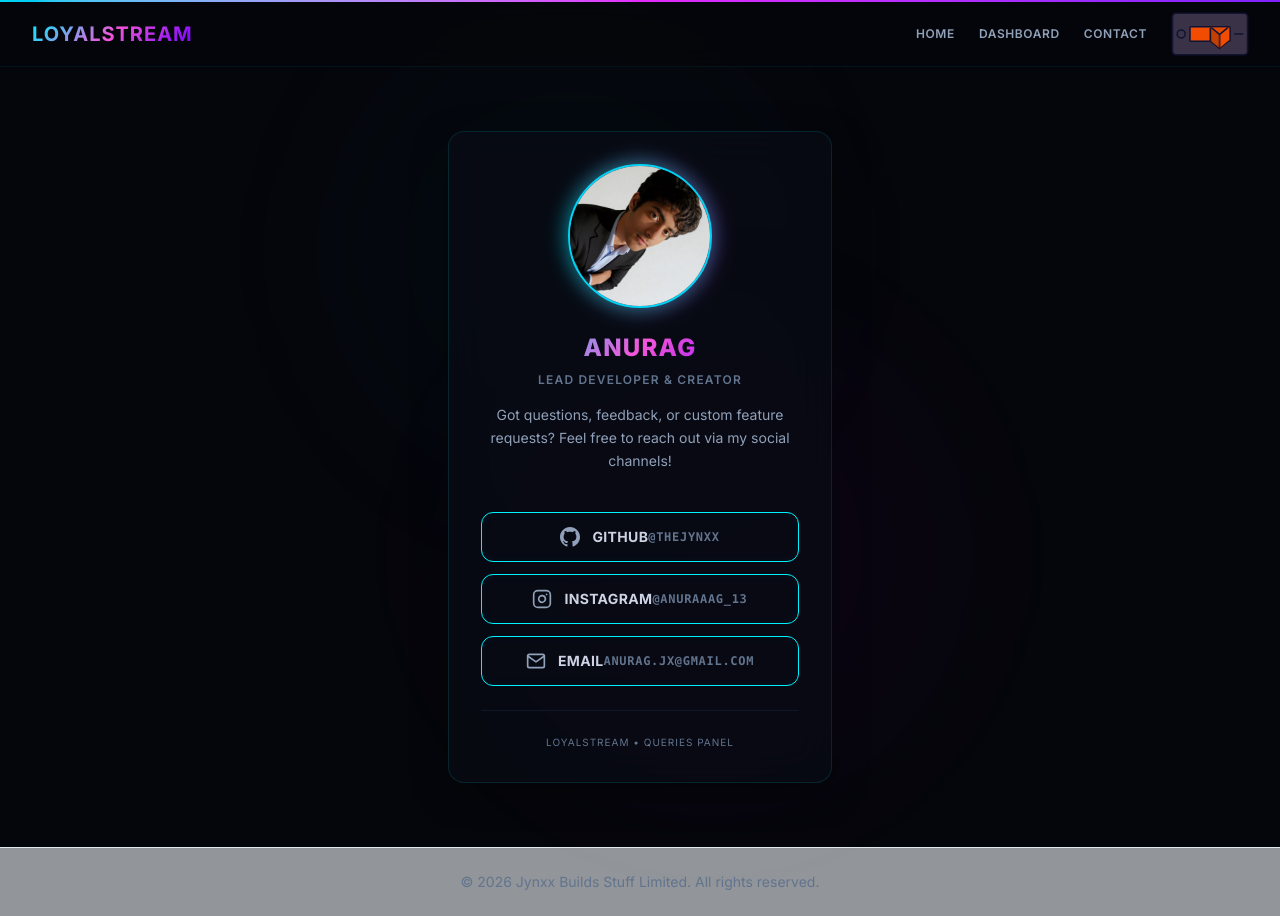
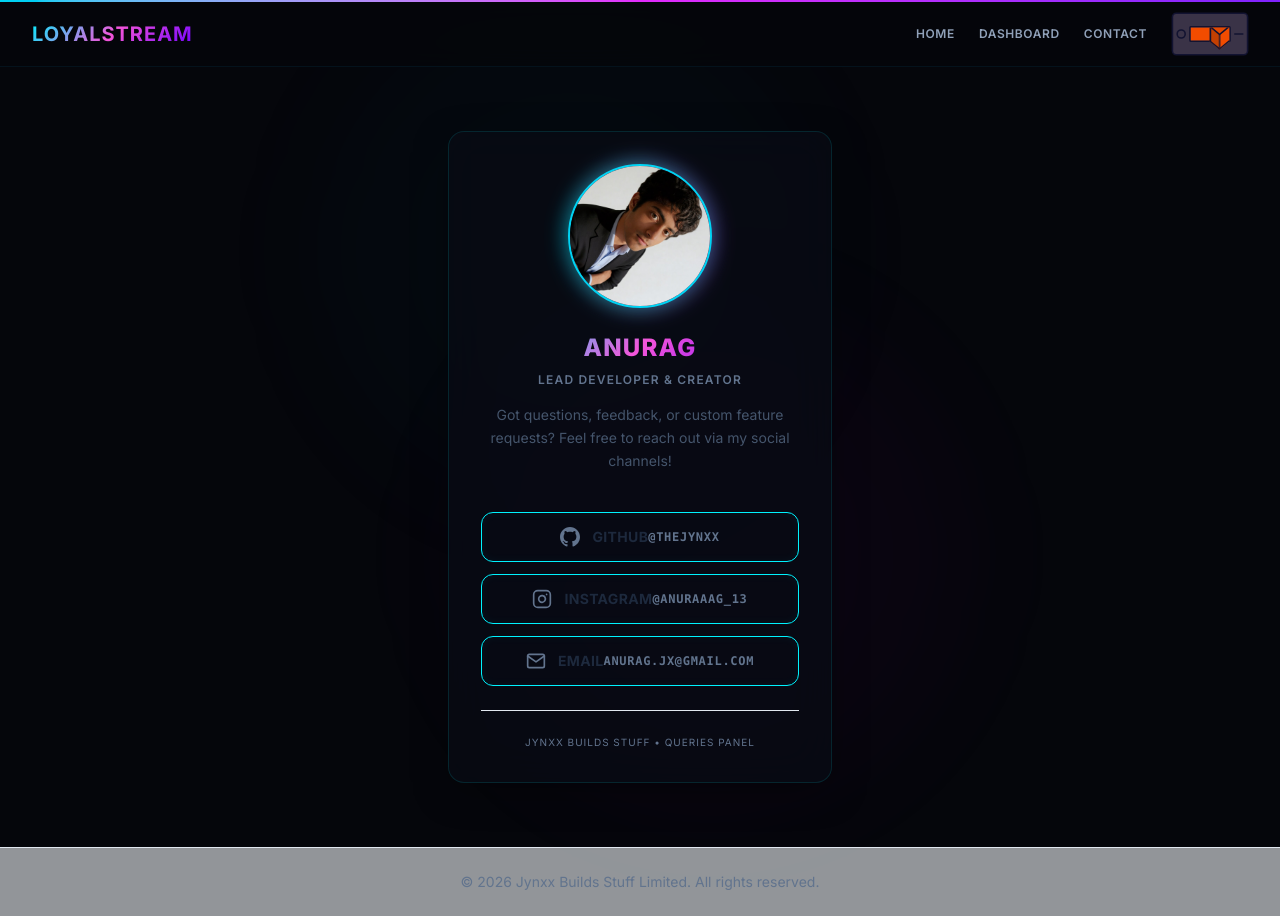
Before and after one commit to thejynxx/YT_leaderboard, a Next.js app: page /contact in a window 1280 px wide. Built offline with nearby package versions, Linux system fonts and the light colour scheme.

Commit message:
Fix gaming secondary button visibility in light mode and update footer panel tag to Jynxx Builds Stuff

```diff
--- a/src/app/contact/page.tsx
+++ b/src/app/contact/page.tsx
@@ -17,10 +17,10 @@ export default function ContactPage() {
           <h1 className="text-2xl font-extrabold tracking-wider font-display text-gradient-primary uppercase">
             Anurag
           </h1>
-          <p className="text-xs font-semibold text-slate-500 uppercase tracking-widest">
+          <p className="text-xs font-semibold text-slate-500 dark:text-slate-400 uppercase tracking-widest">
             Lead Developer & Creator
           </p>
-          <p className="text-sm text-slate-400 leading-relaxed pt-2">
+          <p className="text-sm text-slate-600 dark:text-slate-400 leading-relaxed pt-2">
             Got questions, feedback, or custom feature requests? Feel free to reach out via my social channels!
           </p>
         </div>
@@ -34,12 +34,12 @@ export default function ContactPage() {
             className="w-full py-3.5 px-5 rounded-xl transition-all duration-200 cursor-pointer gaming-btn-secondary flex items-center justify-between text-sm group"
           >
             <span className="flex items-center gap-3">
-              <svg className="w-5 h-5 fill-current text-slate-400 group-hover:text-white transition-colors" viewBox="0 0 24 24" xmlns="http://www.w3.org/2000/svg">
+              <svg className="w-5 h-5 fill-current text-slate-500 dark:text-slate-400 group-hover:text-slate-900 dark:group-hover:text-white transition-colors" viewBox="0 0 24 24" xmlns="http://www.w3.org/2000/svg">
                 <path d="M12 0c-6.626 0-12 5.373-12 12 0 5.302 3.438 9.8 8.207 11.387.599.111.793-.261.793-.577v-2.234c-3.338.726-4.033-1.416-4.033-1.416-.546-1.387-1.333-1.756-1.333-1.756-1.089-.745.083-.729.083-.729 1.205.084 1.839 1.237 1.839 1.237 1.07 1.834 2.807 1.304 3.492.997.107-.775.418-1.305.762-1.604-2.665-.305-5.467-1.334-5.467-5.931 0-1.311.469-2.381 1.236-3.221-.124-.303-.535-1.524.117-3.176 0 0 1.008-.322 3.301 1.23.957-.266 1.983-.399 3.003-.404 1.02.005 2.047.138 3.006.404 2.291-1.552 3.297-1.23 3.297-1.23.653 1.653.242 2.874.118 3.176.77.84 1.235 1.911 1.235 3.221 0 4.609-2.807 5.624-5.479 5.921.43.372.823 1.102.823 2.222v3.293c0 .319.192.694.801.576 4.765-1.589 8.199-6.086 8.199-11.386 0-6.627-5.373-12-12-12z"/>
               </svg>
-              <span className="font-bold tracking-wide">GITHUB</span>
+              <span className="font-bold tracking-wide text-slate-800 dark:text-slate-200 group-hover:text-slate-950 dark:group-hover:text-white">GITHUB</span>
             </span>
-            <span className="text-xs font-mono text-slate-500 group-hover:text-cyan-400 transition-colors">@thejynxx</span>
+            <span className="text-xs font-mono text-slate-500 dark:text-slate-400 group-hover:text-cyan-600 dark:group-hover:text-cyan-400 transition-colors">@thejynxx</span>
           </a>
 
           <a
@@ -49,14 +49,14 @@ export default function ContactPage() {
             className="w-full py-3.5 px-5 rounded-xl transition-all duration-200 cursor-pointer gaming-btn-secondary flex items-center justify-between text-sm group"
           >
             <span className="flex items-center gap-3">
-              <svg className="w-5 h-5 text-slate-400 group-hover:text-white stroke-current fill-none transition-colors" viewBox="0 0 24 24" strokeWidth="2" strokeLinecap="round" strokeLinejoin="round" xmlns="http://www.w3.org/2000/svg">
+              <svg className="w-5 h-5 text-slate-500 dark:text-slate-400 group-hover:text-slate-900 dark:group-hover:text-white stroke-current fill-none transition-colors" viewBox="0 0 24 24" strokeWidth="2" strokeLinecap="round" strokeLinejoin="round" xmlns="http://www.w3.org/2000/svg">
                 <rect x="2" y="2" width="20" height="20" rx="5" ry="5"/>
                 <path d="M16 11.37A4 4 0 1 1 12.63 8 4 4 0 0 1 16 11.37z"/>
                 <line x1="17.5" y1="6.5" x2="17.51" y2="6.5"/>
               </svg>
-              <span className="font-bold tracking-wide">INSTAGRAM</span>
+              <span className="font-bold tracking-wide text-slate-800 dark:text-slate-200 group-hover:text-slate-950 dark:group-hover:text-white">INSTAGRAM</span>
             </span>
-            <span className="text-xs font-mono text-slate-500 group-hover:text-fuchsia-400 transition-colors">@anuraaag_13</span>
+            <span className="text-xs font-mono text-slate-500 dark:text-slate-400 group-hover:text-fuchsia-600 dark:group-hover:text-fuchsia-400 transition-colors">@anuraaag_13</span>
           </a>
 
           <a
@@ -64,18 +64,18 @@ export default function ContactPage() {
             className="w-full py-3.5 px-5 rounded-xl transition-all duration-200 cursor-pointer gaming-btn-secondary flex items-center justify-between text-sm group"
           >
             <span className="flex items-center gap-3">
-              <svg className="w-5 h-5 text-slate-400 group-hover:text-white stroke-current fill-none transition-colors" viewBox="0 0 24 24" strokeWidth="2" strokeLinecap="round" strokeLinejoin="round" xmlns="http://www.w3.org/2000/svg">
+              <svg className="w-5 h-5 text-slate-500 dark:text-slate-400 group-hover:text-slate-900 dark:group-hover:text-white stroke-current fill-none transition-colors" viewBox="0 0 24 24" strokeWidth="2" strokeLinecap="round" strokeLinejoin="round" xmlns="http://www.w3.org/2000/svg">
                 <path d="M4 4h16c1.1 0 2 .9 2 2v12c0 1.1-.9 2-2 2H4c-1.1 0-2-.9-2-2V6c0-1.1.9-2 2-2z"/>
                 <polyline points="22,6 12,13 2,6"/>
               </svg>
-              <span className="font-bold tracking-wide">EMAIL</span>
+              <span className="font-bold tracking-wide text-slate-800 dark:text-slate-200 group-hover:text-slate-950 dark:group-hover:text-white">EMAIL</span>
             </span>
-            <span className="text-xs font-mono text-slate-500 group-hover:text-cyan-400 transition-colors">anurag.jx@gmail.com</span>
+            <span className="text-xs font-mono text-slate-500 dark:text-slate-400 group-hover:text-cyan-600 dark:group-hover:text-cyan-400 transition-colors">anurag.jx@gmail.com</span>
           </a>
         </div>
 
-        <div className="border-t border-slate-900 pt-6 text-[10px] text-slate-500 uppercase tracking-widest">
-          LoyalStream &bull; Queries Panel
+        <div className="border-t border-slate-200 dark:border-slate-900 pt-6 text-[10px] text-slate-500 dark:text-slate-400 uppercase tracking-widest">
+          Jynxx Builds Stuff &bull; Queries Panel
         </div>
       </div>
     </div>
--- a/src/app/globals.css
+++ b/src/app/globals.css
@@ -117,13 +117,13 @@ body {
 
 /* Secondary Gaming Button */
 .gaming-btn-secondary {
-  background: rgba(9, 11, 20, 0.6);
-  color: #cdd3e3;
+  background: rgba(255, 255, 255, 0.8);
+  color: var(--foreground);
   font-weight: 600;
   letter-spacing: 0.05em;
   text-transform: uppercase;
   border: 1px solid var(--neon-cyan);
-  box-shadow: inset 0 0 10px rgba(0, 242, 254, 0.05);
+  box-shadow: inset 0 0 10px rgba(0, 156, 180, 0.05);
   transition: all 0.3s cubic-bezier(0.16, 1, 0.3, 1);
   display: inline-flex;
   align-items: center;
@@ -131,11 +131,23 @@ body {
 }
 
 .gaming-btn-secondary:hover {
+  background: rgba(255, 255, 255, 0.95);
+  color: var(--foreground);
+  border-color: var(--neon-fuchsia);
+  box-shadow: 0 0 15px rgba(212, 0, 170, 0.15), inset 0 0 15px rgba(212, 0, 170, 0.05);
+  transform: translateY(-1px);
+}
+
+.dark .gaming-btn-secondary {
+  background: rgba(9, 11, 20, 0.6);
+  color: #cdd3e3;
+  box-shadow: inset 0 0 10px rgba(0, 242, 254, 0.05);
+}
+
+.dark .gaming-btn-secondary:hover {
   background: rgba(9, 11, 20, 0.85);
   color: #fff;
-  border-color: var(--neon-fuchsia);
   box-shadow: 0 0 15px rgba(243, 85, 218, 0.3), inset 0 0 15px rgba(243, 85, 218, 0.1);
-  transform: translateY(-1px);
 }
 
 /* Glowing text gradients */
```
